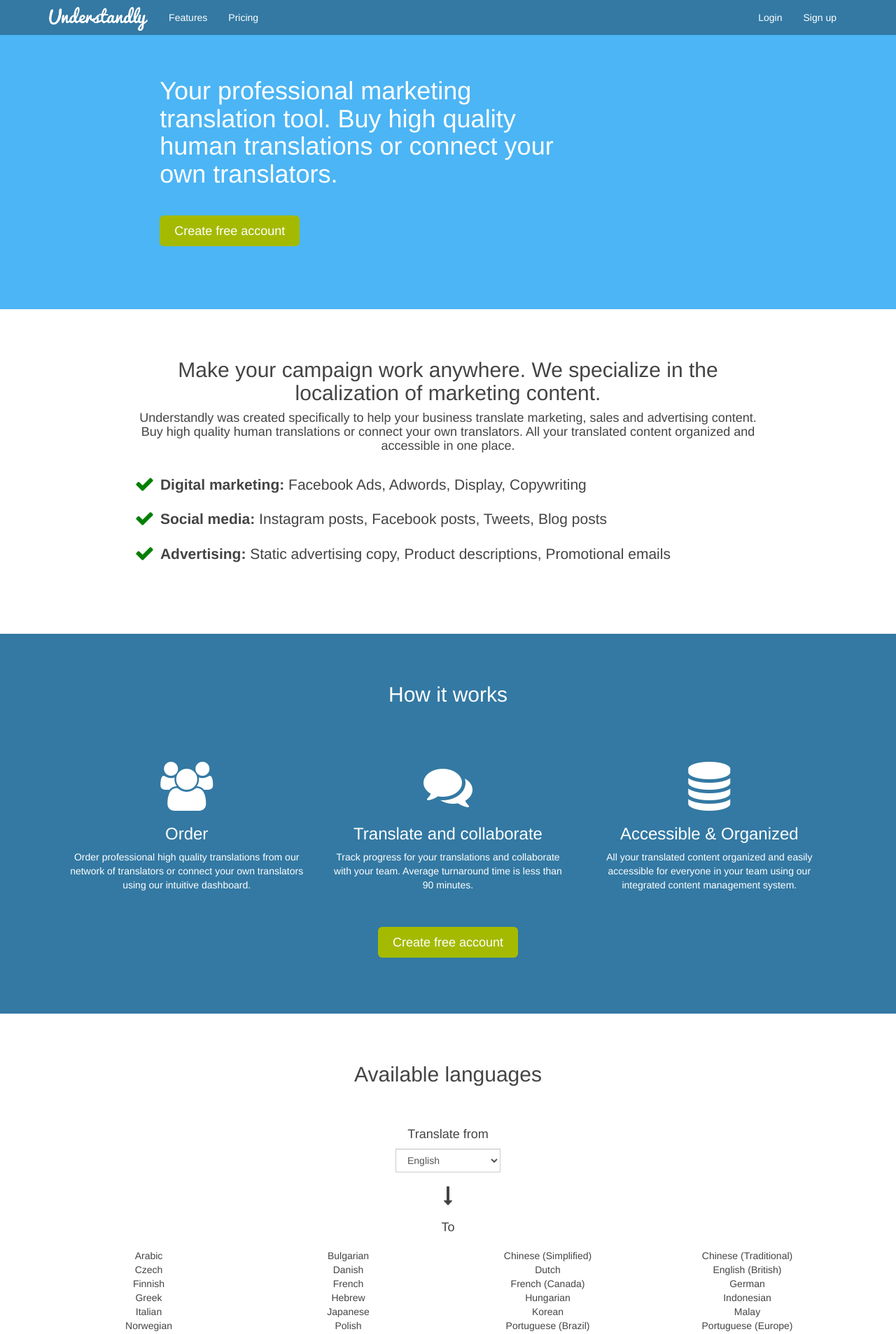
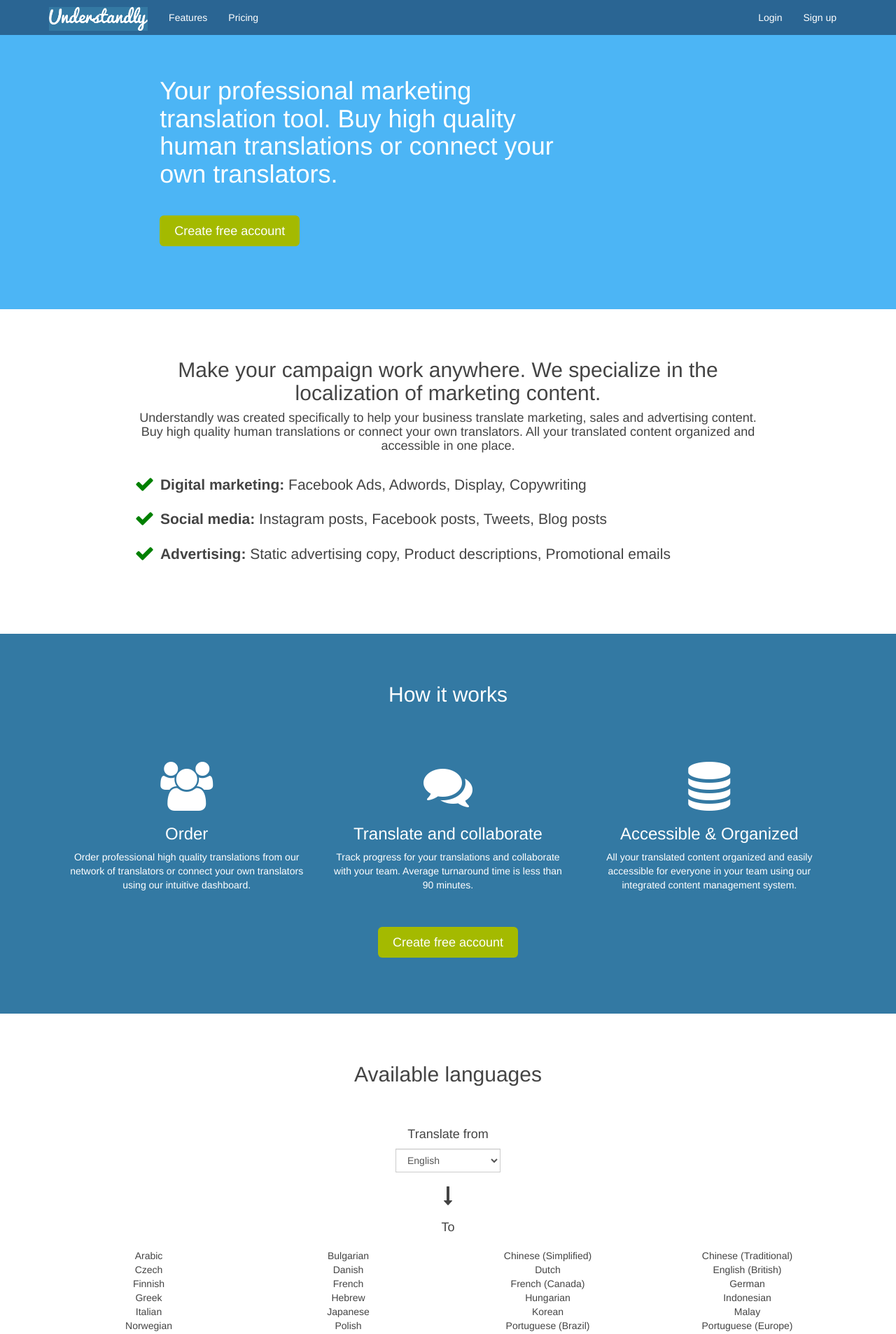
Before and after one commit to yhoiseth/www.understandly.com, a Jekyll site: the page built from index.html, in a window 1280 px wide. Shown: the top 1907 px of the page at 70% size. Built offline with Jekyll 4.4.1, drawn with Linux system fonts in a browser that asks for light colours; nearby versions of some CDN libraries; a script that is not in the unit is left out.

Commit message:
color navbar

```diff
--- a/css/main.scss
+++ b/css/main.scss
@@ -309,7 +309,7 @@
 }
 
 .navbar{
-    background-color:#3379A3;
+    background-color:#2A6593;
 }
 
 body{
@@ -350,7 +350,7 @@
 }
 
 .btn-success {
-    background-color:rgb(164,186,000);
+    background-color:#A4BA00;
     border: none;
 }
 
```
